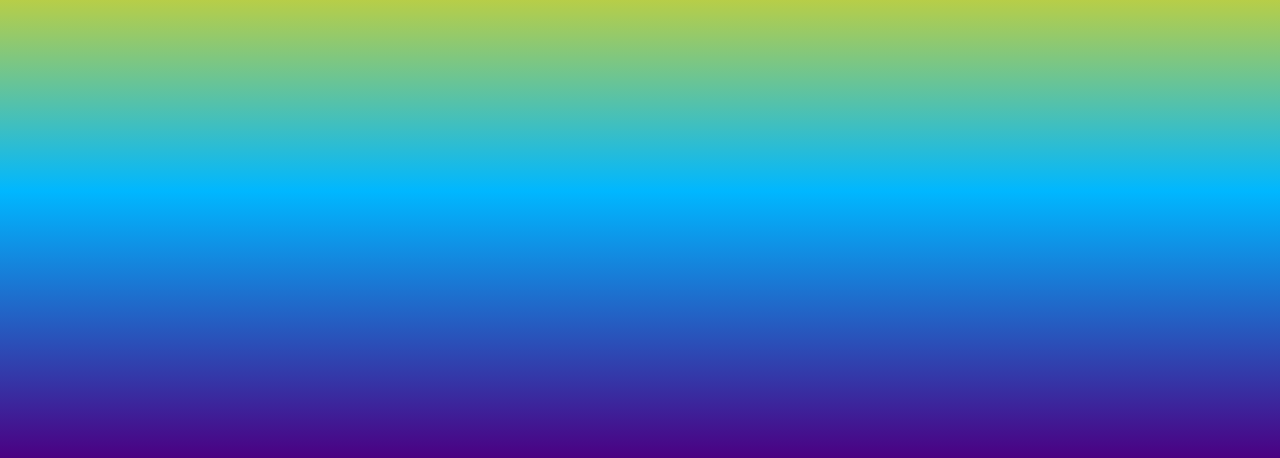
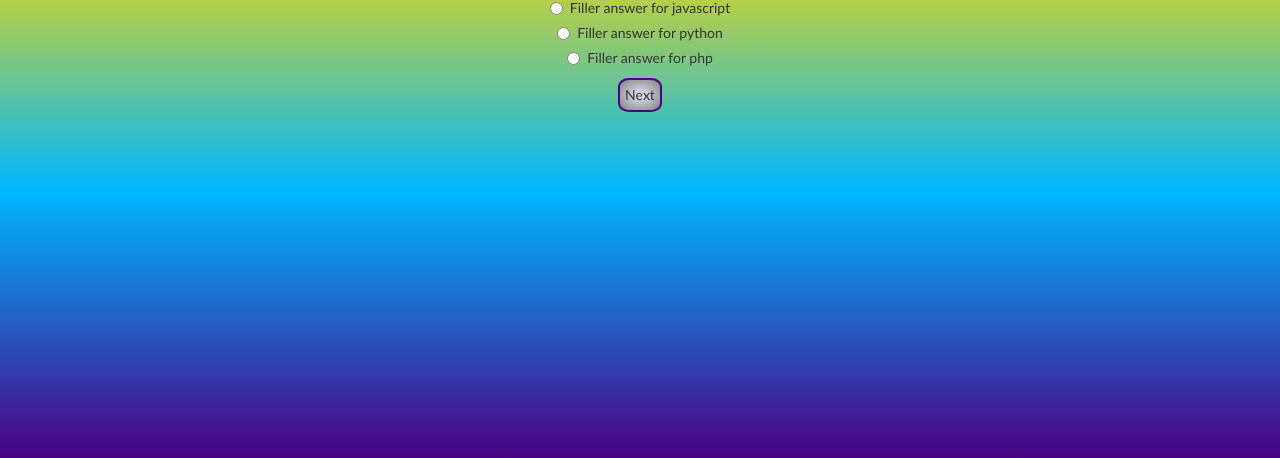
Before and after one commit to fractalscape13/languagechooser, a plain HTML site: page index.html in a window 1280 px wide. Shown: the part 342-800 px from the top of the page. Drawn offline with Linux system fonts and the light colour scheme.

Commit message:
add template for survey questions with radio buttons and submit button, update styling

```diff
--- a/css/styles.css
+++ b/css/styles.css
@@ -22,3 +22,10 @@ h1 {
   margin: 30px;
   padding: 5px;
 }
+
+.nextbtn {
+  border: 2px solid indigo;
+  border-radius: 25%;
+  background-image: radial-gradient(lavender, gray);
+  padding: 5px;
+}
--- a/index.html
+++ b/index.html
@@ -17,6 +17,28 @@
     <button id="startbtn" type="submit">Click to start</button>
   </div>
 
+  <div id="q1">
+    <h2>Sample first question?</h2>
+    <div class="radio">
+      <label>
+        <input type="radio" name="js" value="1">
+        Filler answer for javascript
+      </label>
+    </div>
+    <div class="radio">
+      <label>
+        <input type="radio" name="python" value="2">
+        Filler answer for python
+      </label>
+    </div>
+    <div class="radio">
+      <label>
+        <input type="radio" name="php" value="3">
+        Filler answer for php
+      </label>
+    </div>
+    <button class="nextbtn" type="submit">Next</button>
+  </div>
 
 
   <div id="output">
```
